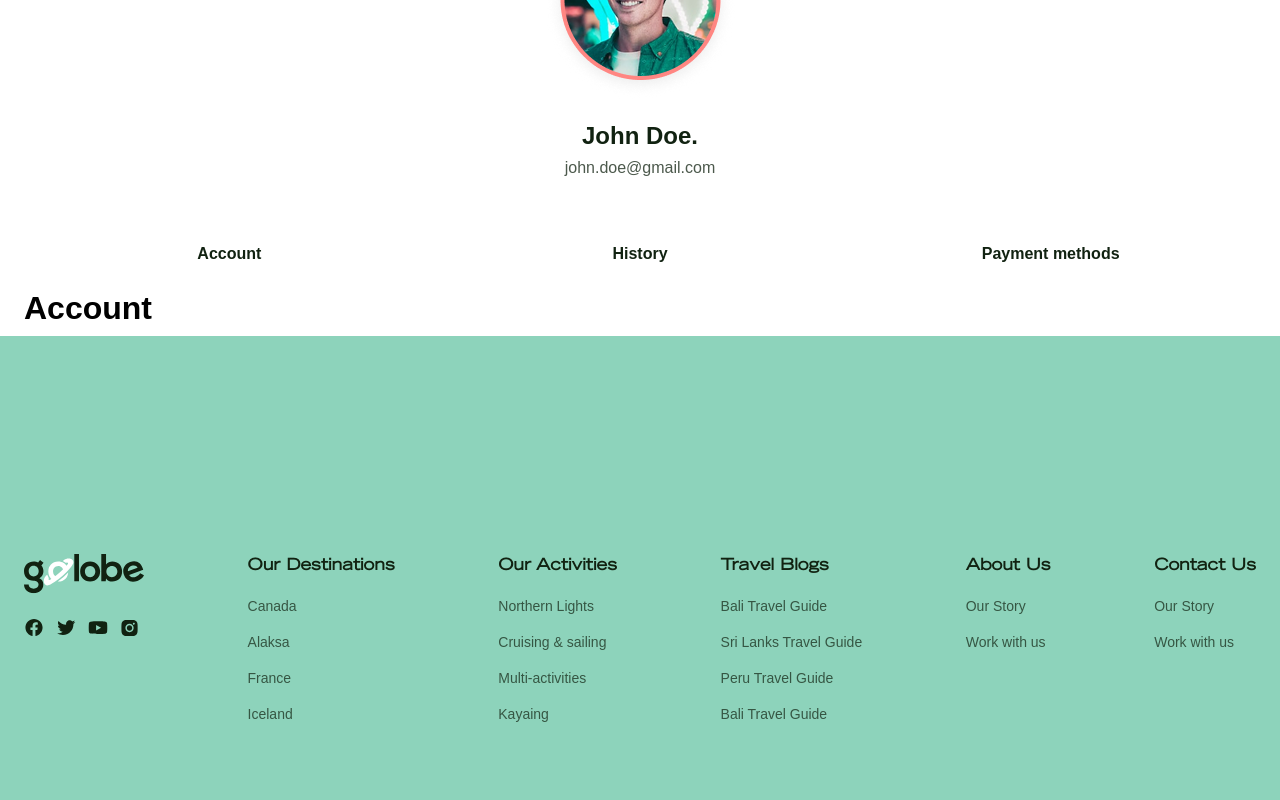
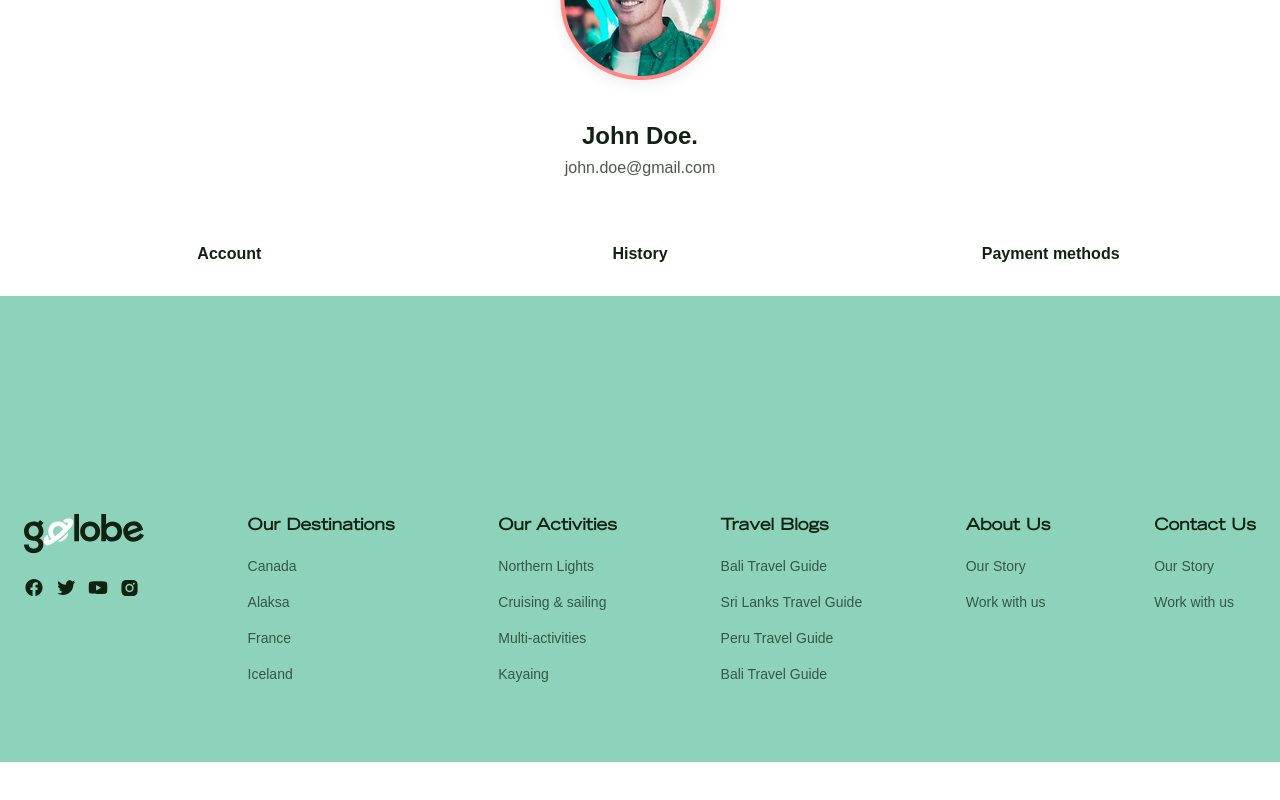
Before and after one commit to progdidi/globe, a React (Create React App) app: page / in a window 1280 px wide. Shown: the part 851-1651 px from the top of the page. After the commit the page ends 1613 px from the top, so only its background shows below. Built offline with nearby package versions, Linux system fonts and the light colour scheme.

Commit message:
feat: test commit

```diff
--- a/src/pages/AccountPage/AccountPage.js
+++ b/src/pages/AccountPage/AccountPage.js
@@ -28,7 +28,7 @@ const AccountPage = () => {
 
                     <div className="account-page__content">
                         <div className="account-page__content-item" data-account="account">
-                            <h3 className="section-title account-page__title">Account</h3>
+
                         </div>
 
 
```
